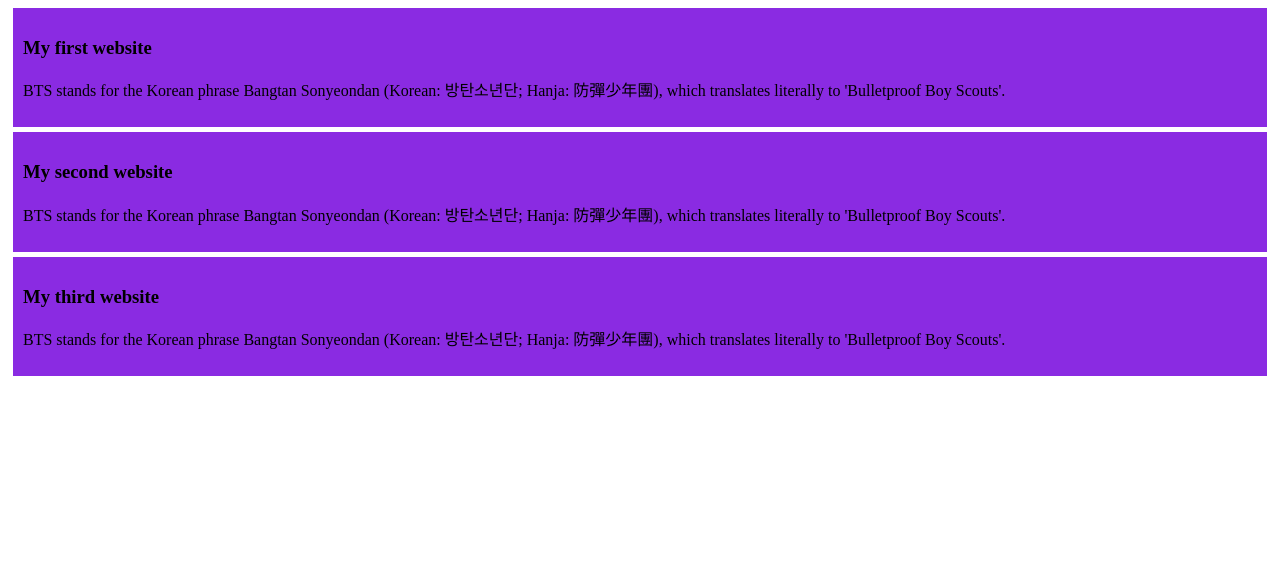
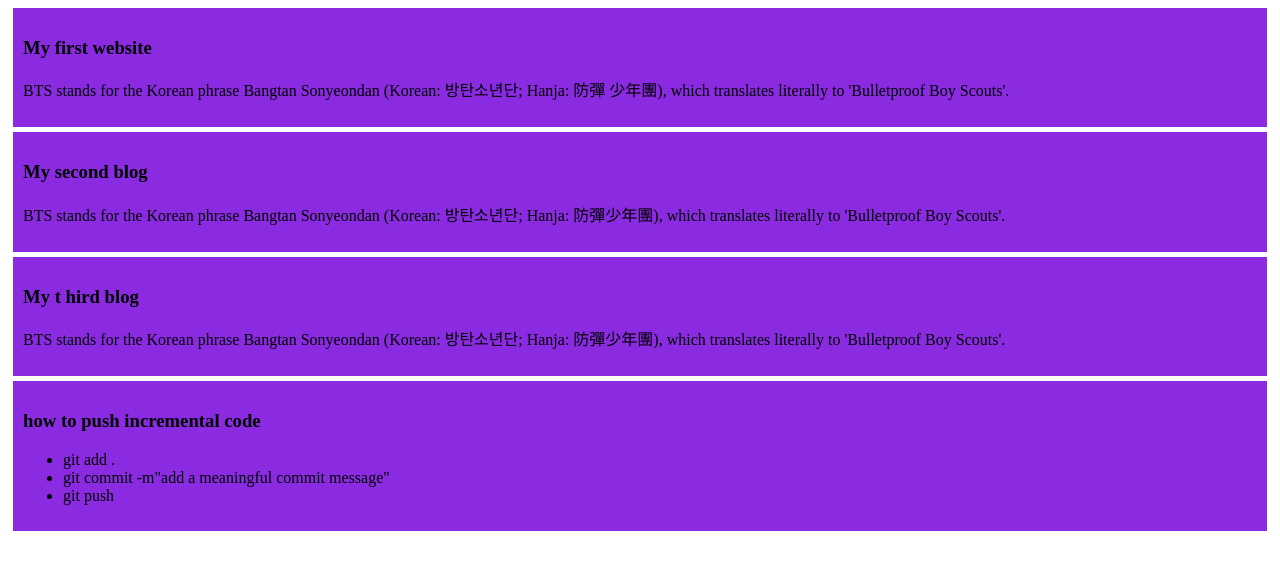
Before and after one commit to Mosarat-jahan/My-first-github-repo, a plain HTML site: page index.html in a window 1280 px wide. Drawn offline with Linux system fonts and the light colour scheme.

Commit message:
added the list to push code

```diff
--- a/index.html
+++ b/index.html
@@ -10,15 +10,23 @@
 <body>
     <div>
         <h3>My first website</h3>
+        <p>BTS stands for the Korean phrase Bangtan Sonyeondan (Korean: 방탄소년단; Hanja: 防彈   少年團), which translates literally to 'Bulletproof Boy Scouts'.</p>
+    </div>
+    <div>
+        <h3>My second blog</h3>
         <p>BTS stands for the Korean phrase Bangtan Sonyeondan (Korean: 방탄소년단; Hanja: 防彈少年團), which translates literally to 'Bulletproof Boy Scouts'.</p>
     </div>
     <div>
-        <h3>My second website</h3>
+        <h3>My t                   hird blog</h3>
         <p>BTS stands for the Korean phrase Bangtan Sonyeondan (Korean: 방탄소년단; Hanja: 防彈少年團), which translates literally to 'Bulletproof Boy Scouts'.</p>
     </div>
     <div>
-        <h3>My third website</h3>
-        <p>BTS stands for the Korean phrase Bangtan Sonyeondan (Korean: 방탄소년단; Hanja: 防彈少年團), which translates literally to 'Bulletproof Boy Scouts'.</p>
+        <h3>how to push incremental code</h3>
+        <ul>
+            <li>git add .</li>
+           <li>git commit -m"add a meaningful commit message"</li>
+           <li>git push</li>
+        </ul>
     </div>
 </body>
 </html>
```
Also changed, not shown: 1 other file.
